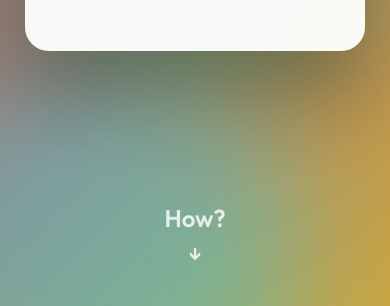
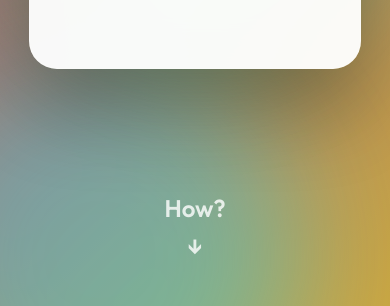
Before and after one commit to martivstaxi/SOY.AD, a plain HTML site: page test.html in a window 390 px wide. Shown: the part 538-844 px from the top of the page. Drawn offline with Linux system fonts and the light colour scheme.

Commit message:
Update test.html

```diff
--- a/test.html
+++ b/test.html
@@ -324,6 +324,12 @@
         @media (max-width: 768px) {
             .section {
                 padding: 25px 20px;
+                min-height: 100vh;
+            }
+
+            .scroll-hint {
+                bottom: 60px;
+            }
             }
 
             .content-box {
```
